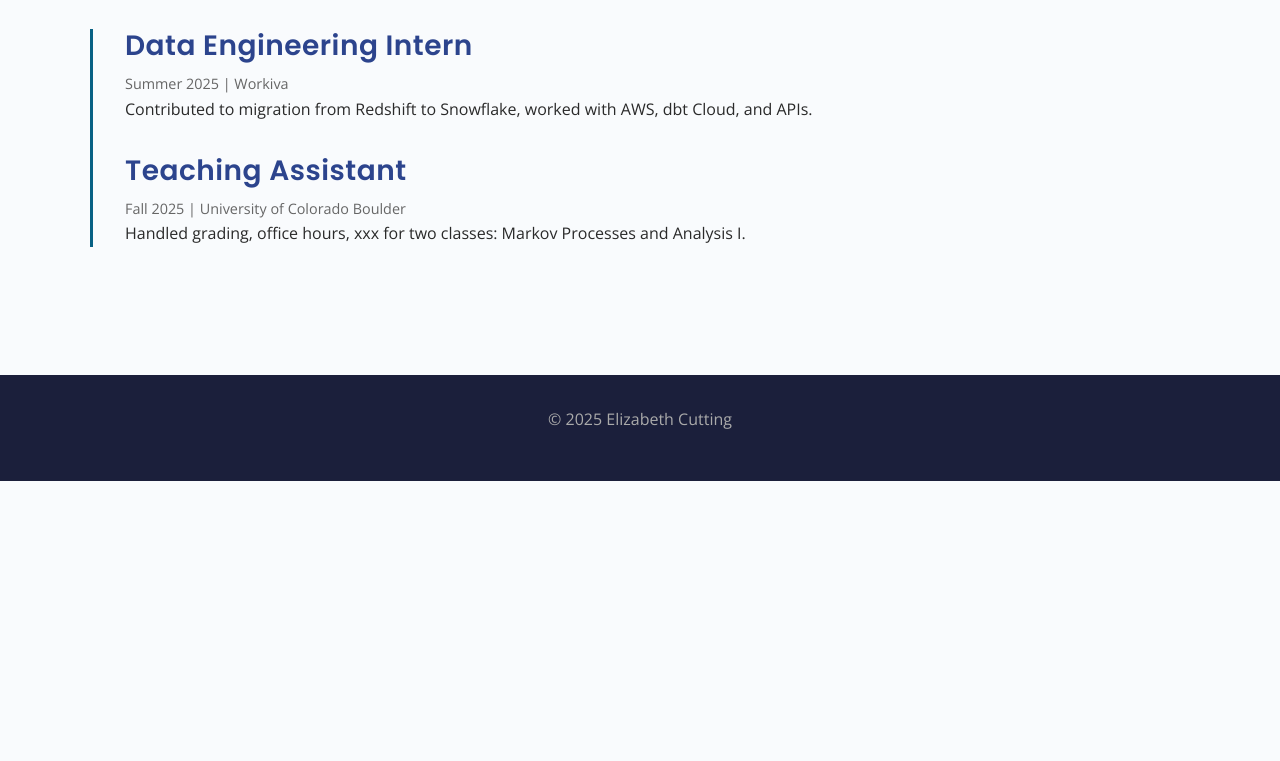
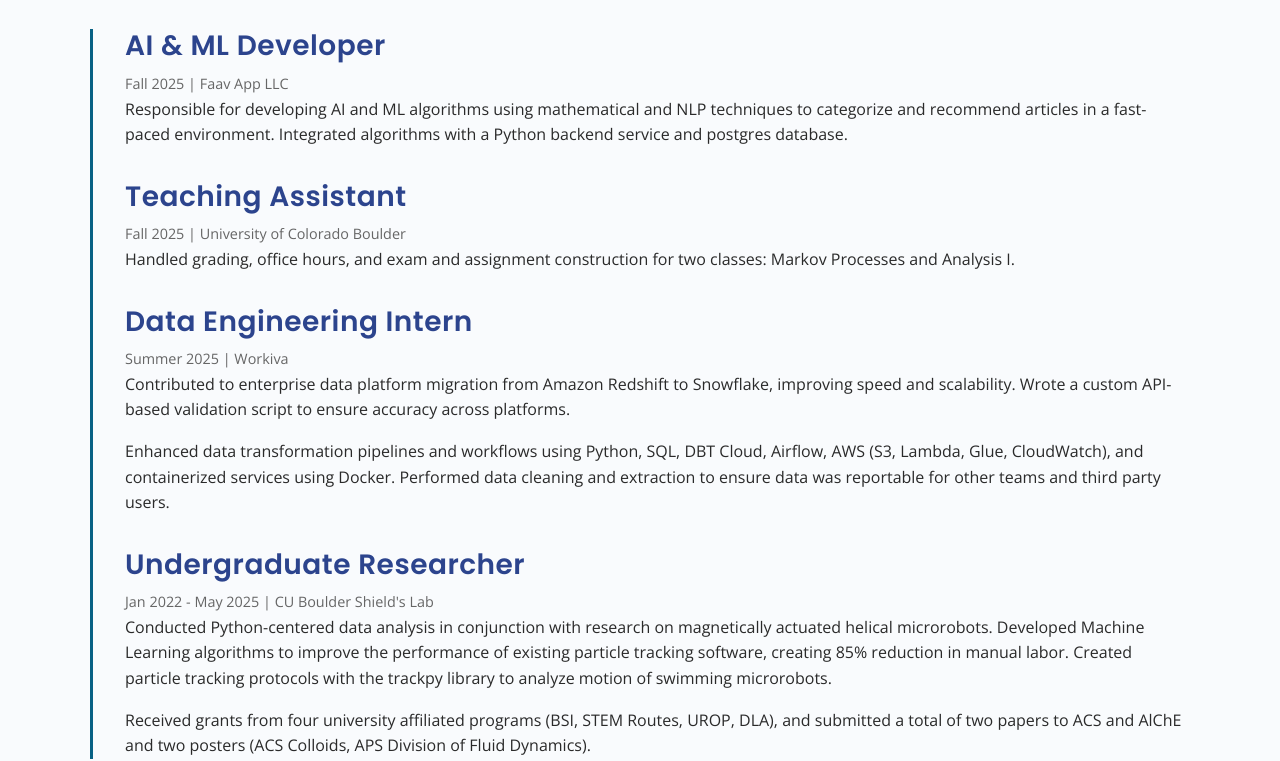
Before and after one commit to Liz2107/PersonalWebsite, a plain HTML site: page experience.html in a window 1280 px wide. Shown: the part 215-976 px from the top of the page. Before the commit the page ends 800 px from the top, so only its background shows below. Drawn offline with nearby package versions, Linux system fonts and the light colour scheme.

Commit message:
resume addition

```diff
--- a/experience.html
+++ b/experience.html
@@ -31,19 +31,33 @@
     <h2 class="section-title">Experience</h2>
     <div class="timeline">
       <div class="timeline-item">
-        <h3>Data Engineering Intern</h3>
-        <span>Summer 2025 | Workiva</span>
-        <p>
-          Contributed to migration from Redshift to Snowflake, worked with AWS, dbt Cloud, and APIs.
-        </p>
+        <h3>AI & ML Developer</h3>
+        <span>Fall 2025 | Faav App LLC</span>
+        <p>Responsible for developing AI and ML algorithms using mathematical and NLP techniques to categorize and recommend articles in a fast-paced environment. Integrated algorithms with a Python backend service and postgres database.</p>
       </div>
       <div class="timeline-item">
         <h3>Teaching Assistant</h3>
         <span>Fall 2025 | University of Colorado Boulder</span>
         <p>
-          Handled grading, office hours, xxx for two classes: Markov Processes and Analysis I.
+          Handled grading, office hours, and exam and assignment construction for two classes: Markov Processes and Analysis I.
         </p>
       </div>
+      <div class="timeline-item">
+        <h3>Data Engineering Intern</h3>
+        <span>Summer 2025 | Workiva</span>
+        <p>
+          Contributed to enterprise data platform migration from Amazon Redshift to Snowflake, improving speed and scalability. Wrote a custom API-based validation script to ensure accuracy across platforms.        </p>
+          <p> Enhanced data transformation pipelines and workflows using Python, SQL, DBT Cloud, Airflow, AWS (S3, Lambda, Glue, CloudWatch), and containerized services using Docker. Performed data cleaning and extraction to ensure data was reportable for other teams and third party users.</p>
+        </div>
+      <div class="timeline-item">
+        <h3>Undergraduate Researcher</h3>
+        <span>Jan 2022 - May 2025 | CU Boulder Shield's Lab</span>
+        <p>Conducted Python-centered data analysis in conjunction with research on magnetically actuated helical microrobots. Developed Machine Learning algorithms to improve the performance of existing particle tracking software, creating 85% reduction in manual labor. Created particle tracking protocols with the trackpy library to analyze motion of swimming microrobots.
+         </p>
+         <p>
+          Received grants from four university affiliated programs (BSI, STEM Routes, UROP, DLA), and submitted a total of two papers to ACS and AlChE and two posters (ACS Colloids, APS Division of Fluid Dynamics).</p>
+      </div>
+
     </div>
   </section>
 
```
